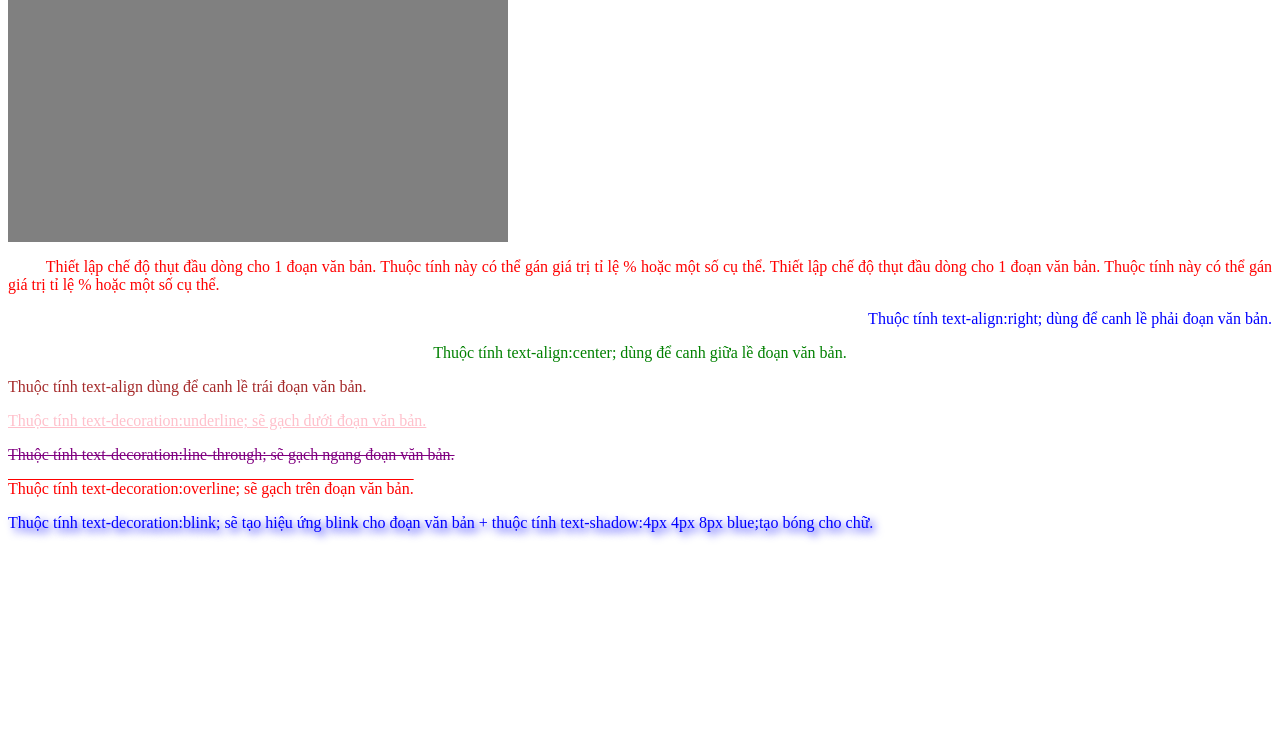
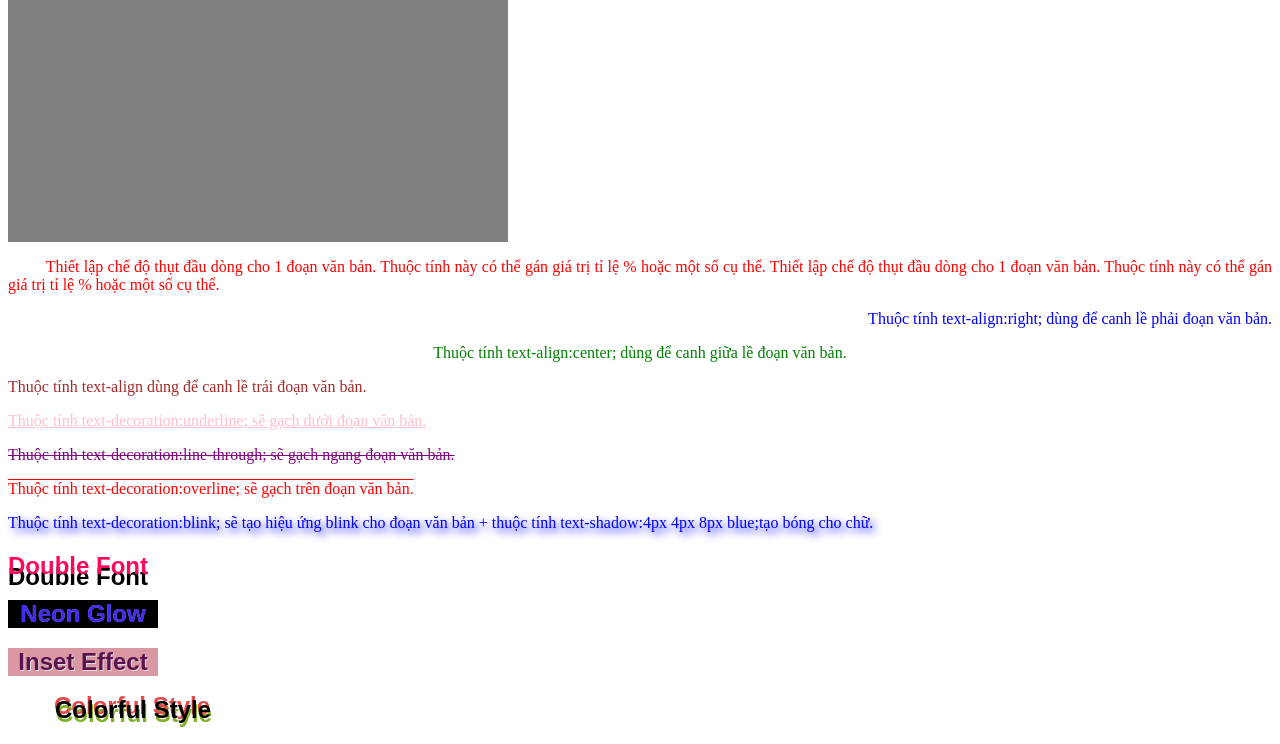
Before and after one commit to DangThiNhuQuynh19/DangThiNhuQuynh_21091761_TH, a plain HTML site: page tuan3/bai2.html in a window 1280 px wide. Shown: the part 79-823 px from the top of the page. Before the commit the page ends 800 px from the top, so only its background shows below. Drawn offline with Linux system fonts and the light colour scheme.

Commit message:
Bai 2b tuan 3

```diff
--- a/tuan3/bai2.html
+++ b/tuan3/bai2.html
@@ -9,6 +9,38 @@
 </head>
 
 <body>
+    <style>
+    #text {
+        font-family:Arial, Helvetica, sans-serif;
+        color:black;
+        background: #FFFFFF;
+        text-shadow:  0px 11px 0 black;
+        color:rgb(252, 9, 90);
+        background: #FFFFFF;
+    }
+    #text1{
+        font-family: Arial, Helvetica, sans-serif;
+        color: rgba(43, 19, 250, 0.884);
+        background: black;
+        text-shadow: 0px 0px 0px rgba(255, 255, 255, 0.829);
+    }
+    #text2{
+        font-family: Arial, Helvetica, sans-serif;
+        text-shadow: #e0e0e0 1px 1px 0;
+        color: #5a114e;
+        background: #d38290d2;
+    }
+    #text3{
+        font-family: Arial, Helvetica, sans-serif;
+        color:black;
+        background: #FFFFFF;
+        text-shadow:  -1px -4px 0 rgb(228, 74, 74),  1px 4px 0 rgb(128, 177, 38);
+        color:black;
+        background: #FFFFFF;
+    }
+    </style>
+    <div class="bai2a">
+
         <div id="container" style="width: 500px; height: 300px; background-color: gray;">
             <h1>A simple div element.</h1>
         </div>
@@ -36,6 +68,13 @@
         <p style="text-decoration: blink; text-align: justify; color: blue; text-shadow: 4px 4px 8px blue;">
             Thuộc tính text-decoration:blink; sẽ tạo hiệu ứng blink cho đoạn văn bản + thuộc tính text-shadow:4px 4px 8px blue;tạo bóng cho chữ.
         </p>
+    </div>
+    <div class="bai2b">
+        <h2 id="text">Double Font</h2>
+        <h2 id="text1" style="width: 150px; text-align: center;">Neon Glow</h2>
+        <h2 id="text2" style="width: 150px; text-align: center;">Inset Effect</h2>
+        <h2 id="text3" style="width: 250px; text-align: center;">Colorful Style</h2>
+    </div>
 </body>
 
 </html>
```
Also changed, not shown: tuan3/Anhminhchungtuan3/Bai1.png (added), tuan3/Anhminhchungtuan3/Bai2.png (added), tuan3/Anhminhchungtuan3/bai2b.png (added). Lines whose indentation alone changed are shown as unchanged.
